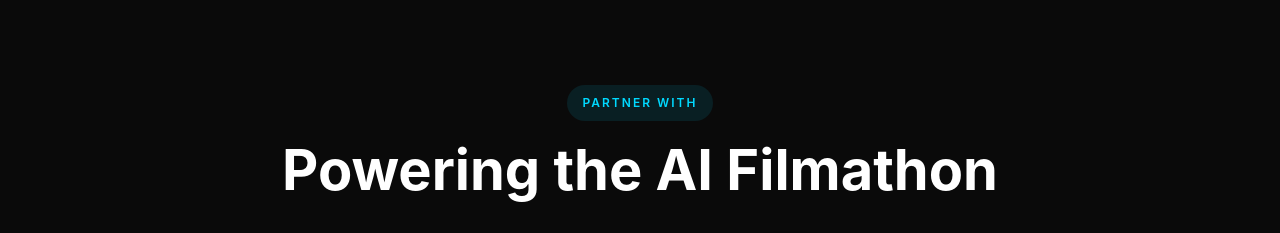
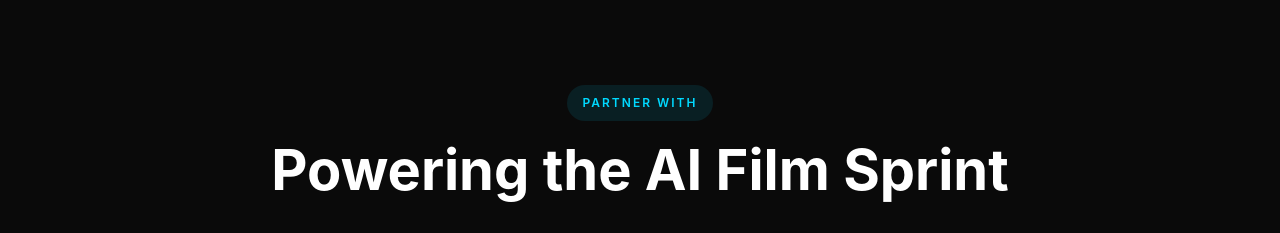
Before and after one commit to chy4pro/soulscape, a plain HTML site: page index.html in a window 1280 px wide. Shown: the part 6780-7013 px from the top of the page. Drawn offline with Linux system fonts and the light colour scheme; a script that the page names is missing; a web font is replaced by a local one.

Commit message:
change to film sprint

```diff
--- a/index.html
+++ b/index.html
@@ -1852,7 +1852,7 @@
     >
       <div class="section-header">
         <span class="section-label">Partner With</span>
-        <h2 class="section-title">Powering the AI Filmathon</h2>
+        <h2 class="section-title">Powering the AI Film Sprint</h2>
       </div>
 
       <div class="partner-grid">
```
